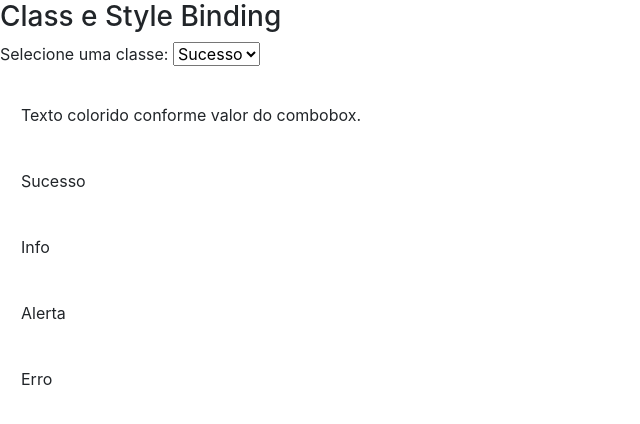
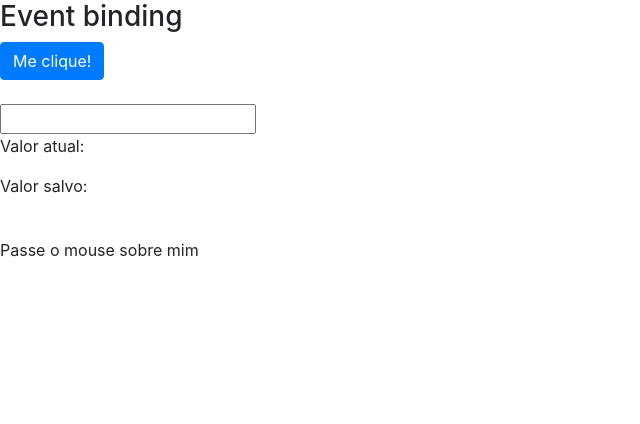
Before and after one commit to RangelAlb/Curso-Angular, an Angular app in the folder data-binding/: page / in a window 1280 px wide. Shown: the top 424 px of the page, without its empty margins (0-640 px from the left). Built offline with nearby package versions, Linux system fonts and the light colour scheme.

Commit message:
Aula 11- Event Binding

```diff
--- a/data-binding/src/app/data-binding/data-binding.component.css
+++ b/data-binding/src/app/data-binding/data-binding.component.css
@@ -0,0 +1,4 @@
+.highlight {
+  background-color: yellow;
+  font-weight: bold;
+}
--- a/data-binding/src/app/data-binding/data-binding.component.html
+++ b/data-binding/src/app/data-binding/data-binding.component.html
@@ -1,5 +1,5 @@
-<section class="property-binding">
-  <!-- <article>
+<!-- <section class="property-binding"> -->
+<!-- <article>
     <h3>Interpolação</h3>
     <p>String renderizada com interpolação: {{ url }}</p>
     <p>Resultado de 1 + 1 é: {{ 1 + 1 }}</p>
@@ -19,7 +19,7 @@
     <img [src]="urlImagem" />
   </article> -->
 
-  <article>
+<!-- <article>
     <h3>Class e Style Binding</h3>
     <div>
       Selecione uma classe:
@@ -73,4 +73,38 @@
       </div>
     </div>
   </article>
+</section> -->
+
+<!-- Aula 11-->
+
+<section class="event-binding">
+  <article>
+    <h3>Event binding</h3>
+    <div>
+      <button (click)="botaoClicado()" class="btn btn-primary">
+        Me clique!
+      </button>
+
+      <br /><br />
+
+      <input
+        type="text"
+        (keyup)="onKeyUp($event)"
+        (keyup.enter)="salvarValor(campoInput.value)"
+        (blur)="salvarValor($event.target.value)"
+        #campoInput
+      />
+      <p>Valor atual: {{ valorAtual }}</p>
+      <p>Valor salvo: {{ valorSalvo }}</p>
+
+      <br />
+
+      <span
+        (mouseover)="onMouseOverOut()"
+        (mouseout)="onMouseOverOut()"
+        [class.highlight]="isMouseOver"
+        >Passe o mouse sobre mim</span
+      >
+    </div>
+  </article>
 </section>
--- a/data-binding/src/app/data-binding/data-binding.component.ts
+++ b/data-binding/src/app/data-binding/data-binding.component.ts
@@ -3,12 +3,26 @@
 @Component({
   selector: "app-data-binding",
   templateUrl: "./data-binding.component.html",
-  styleUrls: ["./data-binding.component.css"]
+  //styleUrls: ["./data-binding.component.css"]
+  styles: [
+    `
+      .highlight {
+        background-color: yellow;
+        font-weight: bold;
+      }
+    `
+  ]
 })
 export class DataBindingComponent implements OnInit {
   url: string = "http://loiane.com";
   cursoAngular: boolean = true;
   urlImagem = "http://lorempixel.com/400/200/nature/";
+
+  valorAtual: string = "";
+  valorSalvo: string = "";
+
+  isMouseOver: boolean = false;
+
   getValor() {
     return 1;
   }
@@ -17,6 +31,22 @@
     return true;
   }
 
+  botaoClicado() {
+    alert("É nóis que voa, bruxão!");
+  }
+
+  onKeyUp(evento: KeyboardEvent) {
+    this.valorAtual = (<HTMLInputElement>evento.target).value;
+  }
+
+  salvarValor(valor) {
+    this.valorSalvo = valor;
+  }
+
+  onMouseOverOut() {
+    this.isMouseOver = !this.isMouseOver;
+  }
+
   constructor() {}
 
   ngOnInit() {}
```
